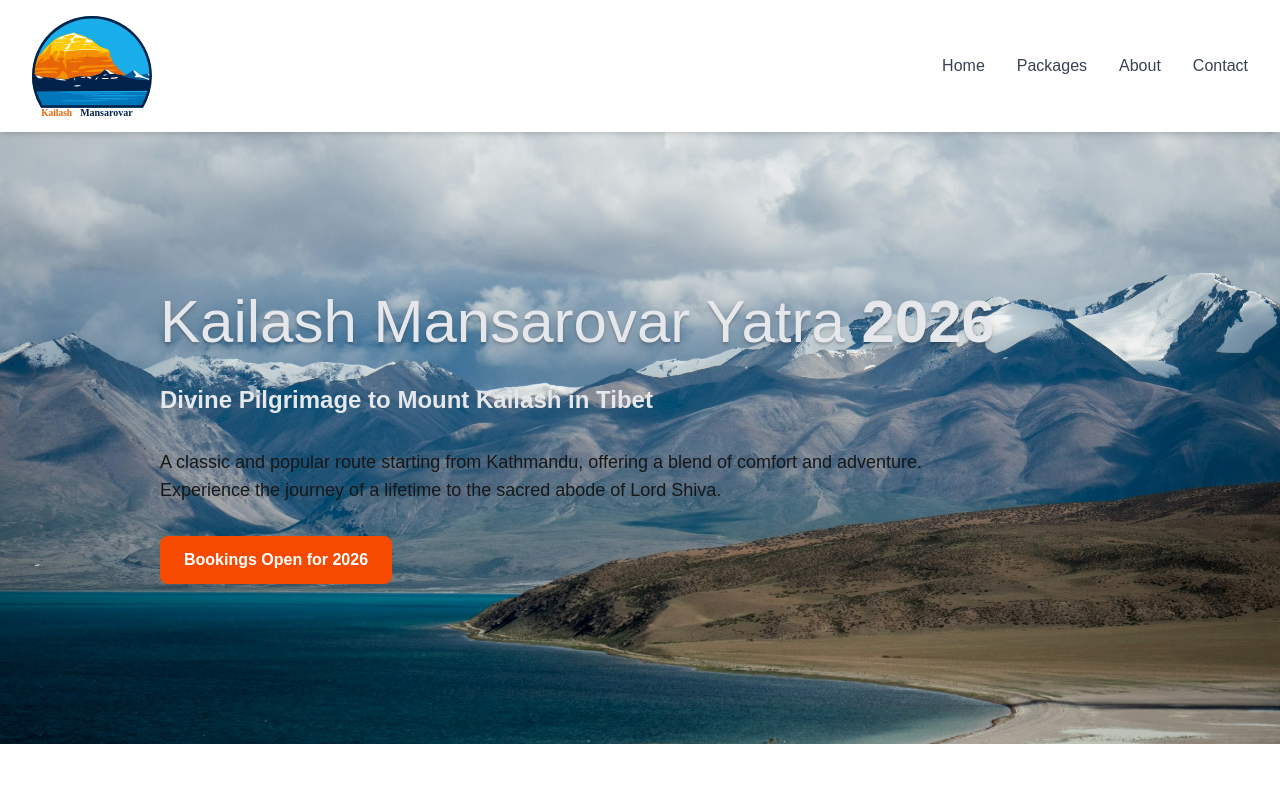
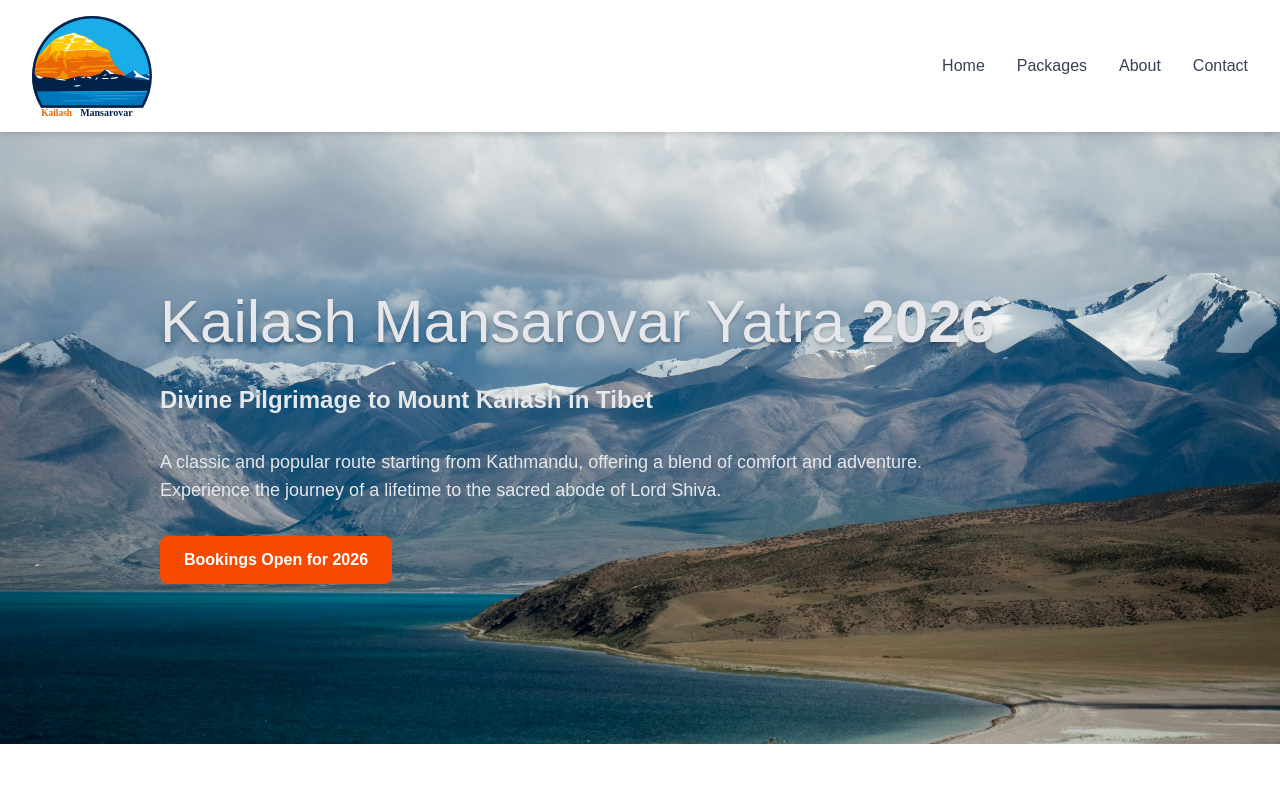
Before and after one commit to ayrbox/kailashmansarovar, a Next.js app: page / in a window 1280 px wide. Shown: the top 800 px of the page. Built offline with nearby package versions, Linux system fonts and the light colour scheme.

Commit message:
fix: hero text colour

```diff
--- a/src/components/Hero.tsx
+++ b/src/components/Hero.tsx
@@ -17,7 +17,7 @@ export default function Hero() {
         <p className="text-2xl my-8 text-gray-200 font-bold">
           Divine Pilgrimage to Mount Kailash in Tibet
         </p>
-        <p className="text-lg max-w-3xl mb-8">
+        <p className="text-lg max-w-3xl mb-8 text-gray-200">
           A classic and popular route starting from Kathmandu, offering a blend
           of comfort and adventure. Experience the journey of a lifetime to the
           sacred abode of Lord Shiva.
```
